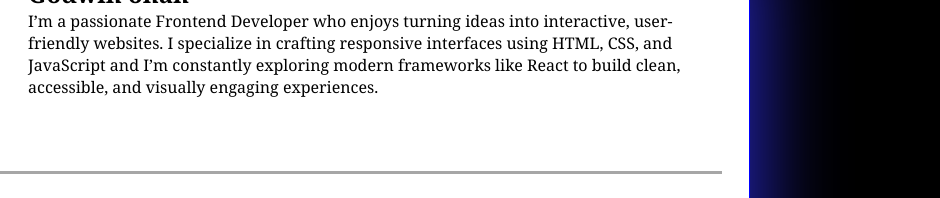
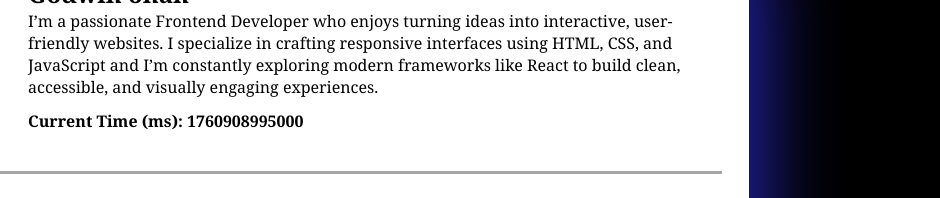
Before and after one commit to GodwinNgbede/HNG-profile-card, a plain HTML site: page index.html in a window 1280 px wide. Shown: the part 124-322 px from the top of the page, 340-1280 px from the left. Drawn offline with nearby package versions, Linux system fonts and the light colour scheme.

Commit message:
Date.now in ms

```diff
--- a/index.html
+++ b/index.html
@@ -38,6 +38,7 @@
               constantly exploring modern frameworks like React to build clean,
               accessible, and visually engaging experiences.
             </p>
+            <p data-testid="test-user-time" id="profile-time"></p>
           </header>
         </div>
         <!-- ================SOCIAL LINKS================== -->
@@ -92,5 +93,7 @@
         </div>
       </div>
     </article>
+
+    <script src="index.js"></script>
   </body>
 </html>
--- /dev/null
+++ b/index.js
@@ -0,0 +1,9 @@
+const userTime = document.getElementById("profile-time");
+
+function updateTime() {
+  const timeNow = Date.now();
+
+  userTime.textContent = `Current Time (ms): ${timeNow}`;
+}
+setInterval(updateTime, 100);
+updateTime();
--- a/styles.css
+++ b/styles.css
@@ -34,6 +34,11 @@ article {
   height: 125px;
   border-radius: 1000px;
   object-fit: cover;
+}
+#profile-time {
+  margin-top: 12px;
+
+  font-weight: 700;
 }
 .header-container figcaption {
   display: flex;
```
